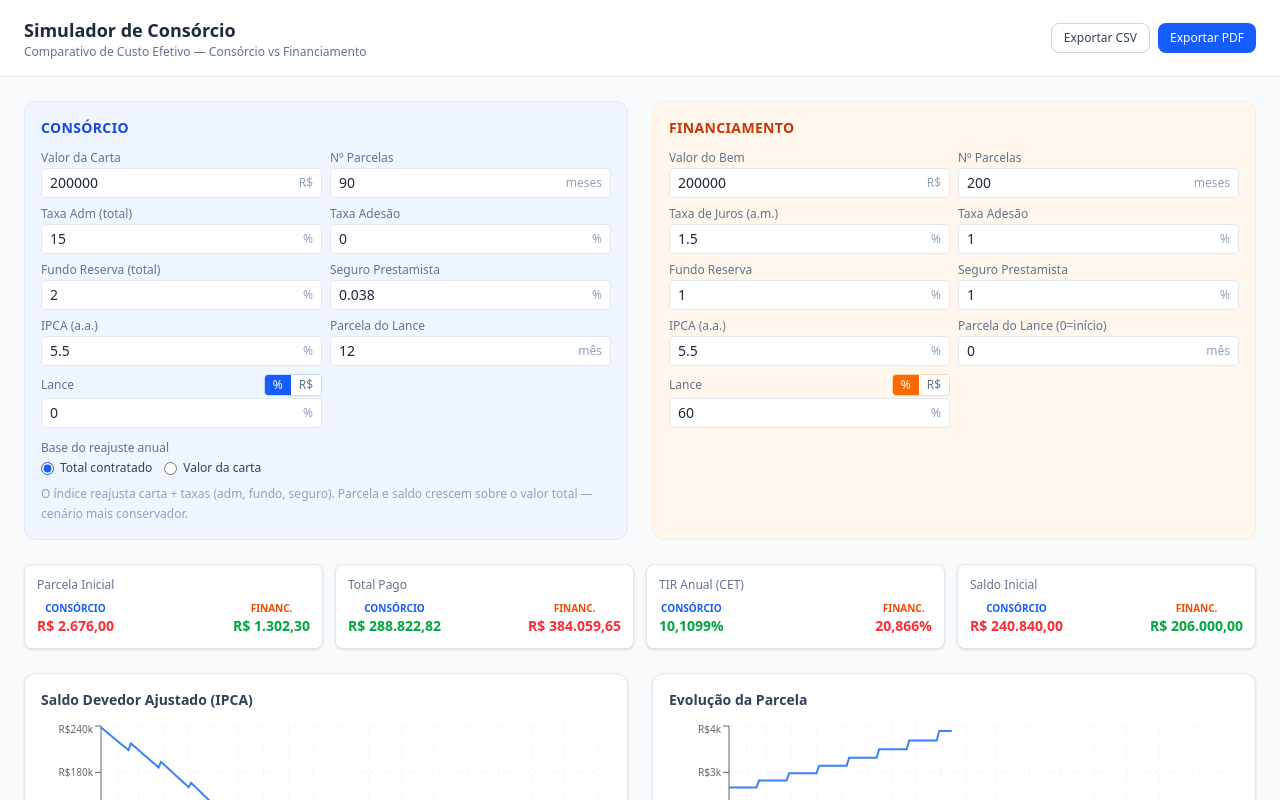
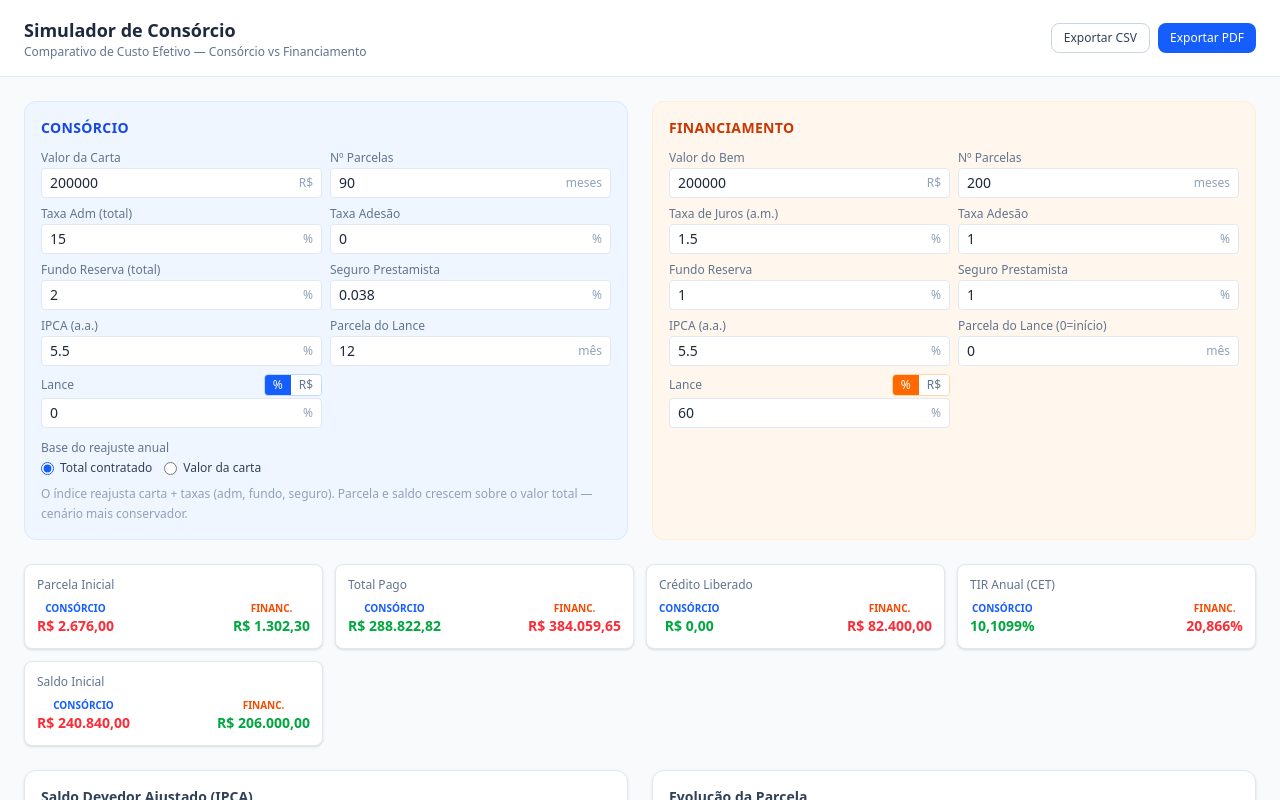
Before and after one commit to SetUp-Assessoria/cet-consorcio, a React (Vite) app: page / in a window 1280 px wide. Shown: the top 800 px of the page. Built offline with nearby package versions, Linux system fonts and the light colour scheme.

Commit message:
feat: IRR com recebimento da carta no mês do lance e crédito liberado

```diff
--- a/src/components/ResumoCards.tsx
+++ b/src/components/ResumoCards.tsx
@@ -30,6 +30,7 @@ export function ResumoCards({ consorcio, financiamento }: Props) {
     <div className="grid grid-cols-2 gap-3 sm:grid-cols-4">
       <Card label="Parcela Inicial" cVal={consorcio.parcelaInicial} fVal={financiamento.parcelaInicial} format={moeda} />
       <Card label="Total Pago" cVal={consorcio.totalPago} fVal={financiamento.totalPago} format={moeda} />
+      <Card label="Crédito Liberado" cVal={consorcio.creditoLiberado} fVal={financiamento.creditoLiberado} format={moeda} />
       <Card label="TIR Anual (CET)" cVal={consorcio.tirAnual} fVal={financiamento.tirAnual} format={pct} />
       <Card label="Saldo Inicial" cVal={consorcio.saldoDevedor} fVal={financiamento.saldoDevedor} format={moeda} />
     </div>
--- a/src/domain/consorcio.ts
+++ b/src/domain/consorcio.ts
@@ -18,7 +18,9 @@ export function calcularConsorcio(p: ConsorcioParams): ResultadoSimulacao {
 
   const linhas: LinhaAmortizacao[] = []
   let totalPago = 0
-  const fluxoIRR: number[] = [p.valorCarta]
+  let creditoLiberado = 0
+  // t=0: se há lance, a carta é recebida no mês do lance (não no início)
+  const fluxoIRR: number[] = [valorLance > 0 ? 0 : p.valorCarta]
 
   for (let mes = 1; mes <= p.parcelas; mes++) {
     // Reajuste anual (antes da dedução do mês)
@@ -44,6 +46,8 @@ export function calcularConsorcio(p: ConsorcioParams): ResultadoSimulacao {
 
     // Abate o lance e recalcula as parcelas sobre o novo saldo
     if (lanceAtual > 0) {
+      creditoLiberado = cartaAjustada - lanceAtual
+
       const propCarta = saldoCarta / (saldoCarta + saldoCustas || 1)
       saldoCarta -= lanceAtual * propCarta
       saldoCustas -= lanceAtual * (1 - propCarta)
@@ -56,7 +60,13 @@ export function calcularConsorcio(p: ConsorcioParams): ResultadoSimulacao {
     }
 
     totalPago += parcela + lanceAtual
-    fluxoIRR.push(-(parcela + lanceAtual))
+
+    // IRR: no mês do lance recebe a carta (deduzida do lance) além da saída normal
+    if (lanceAtual > 0) {
+      fluxoIRR.push((cartaAjustada - lanceAtual) - parcela - lanceAtual)
+    } else {
+      fluxoIRR.push(-parcela)
+    }
 
     linhas.push({
       mes,
@@ -76,6 +86,7 @@ export function calcularConsorcio(p: ConsorcioParams): ResultadoSimulacao {
     saldoDevedor: totalContratado,
     parcelaInicial,
     totalPago,
+    creditoLiberado,
     tirMensal,
     tirAnual,
     vpl: vplVal,
--- a/src/domain/financiamento.ts
+++ b/src/domain/financiamento.ts
@@ -59,6 +59,7 @@ export function calcularFinanciamento(p: FinanciamentoParams): ResultadoSimulaca
     saldoDevedor: saldoInicial,
     parcelaInicial,
     totalPago,
+    creditoLiberado: saldoAposLance,
     tirMensal,
     tirAnual,
     vpl: vplVal,
--- a/src/domain/types.ts
+++ b/src/domain/types.ts
@@ -42,6 +42,7 @@ export interface ResultadoSimulacao {
   saldoDevedor: number
   parcelaInicial: number
   totalPago: number
+  creditoLiberado: number  // valor da carta no mês do lance subtraído o lance
   tirMensal: number
   tirAnual: number
   vpl: number
```
